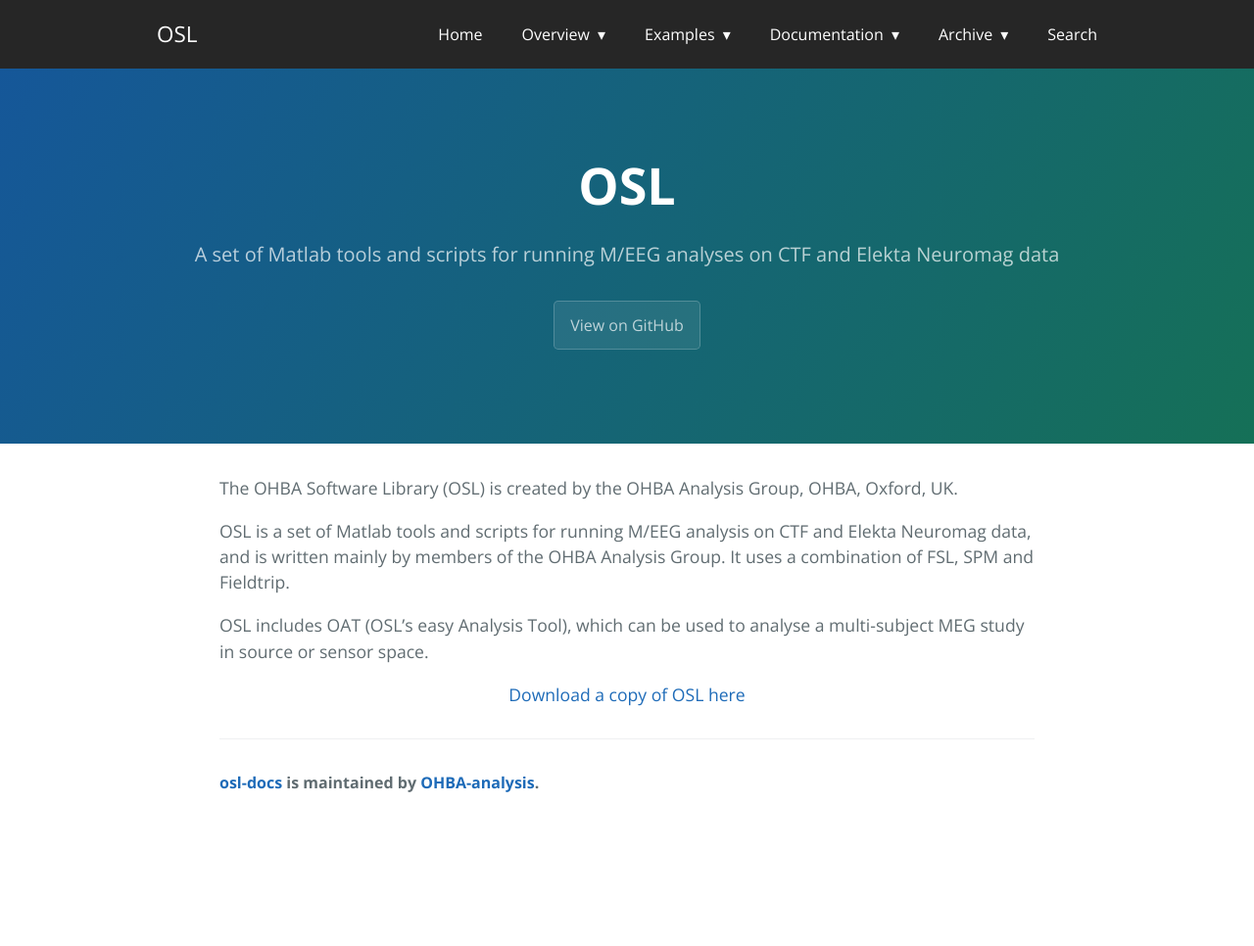
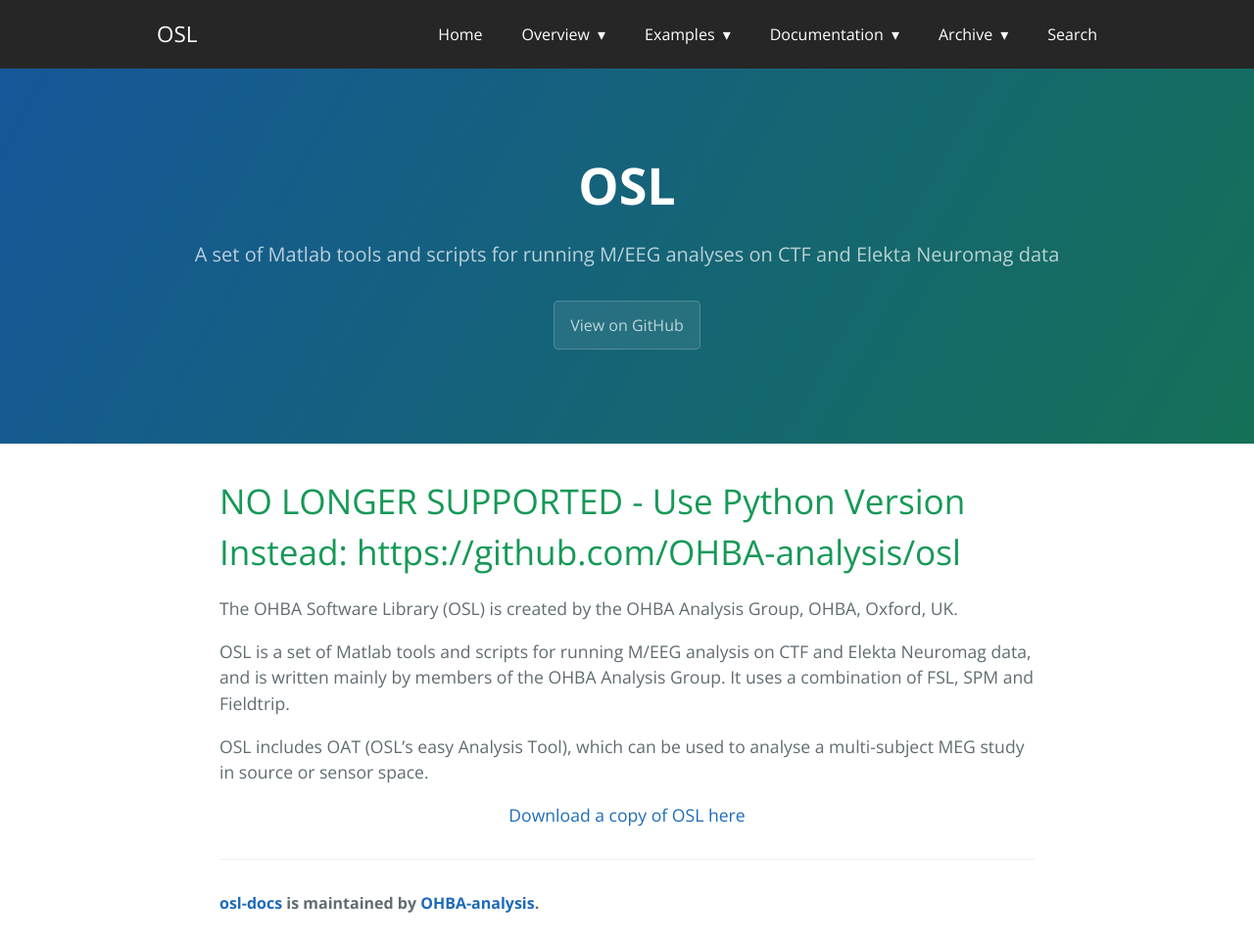
Before and after one commit to OHBA-analysis/osl-docs, a Jekyll site: the page built from index.md, in a window 1280 px wide. Shown: the whole page at 98% size. Built offline with Jekyll 4.4.1, drawn with Linux system fonts in a browser that asks for light colours; before the commit the page ends 900 px from its top, so only the background shows below that.

Commit message:
Update index.md

```diff
--- a/index.md
+++ b/index.md
@@ -2,6 +2,9 @@
 layout: title
 title: Home
 ---
+
+NO LONGER SUPPORTED - Use Python Version Instead: https://github.com/OHBA-analysis/osl
+======================================================================================
 
 The OHBA Software Library (OSL) is created by the OHBA Analysis Group, OHBA, Oxford, UK.
 
```
